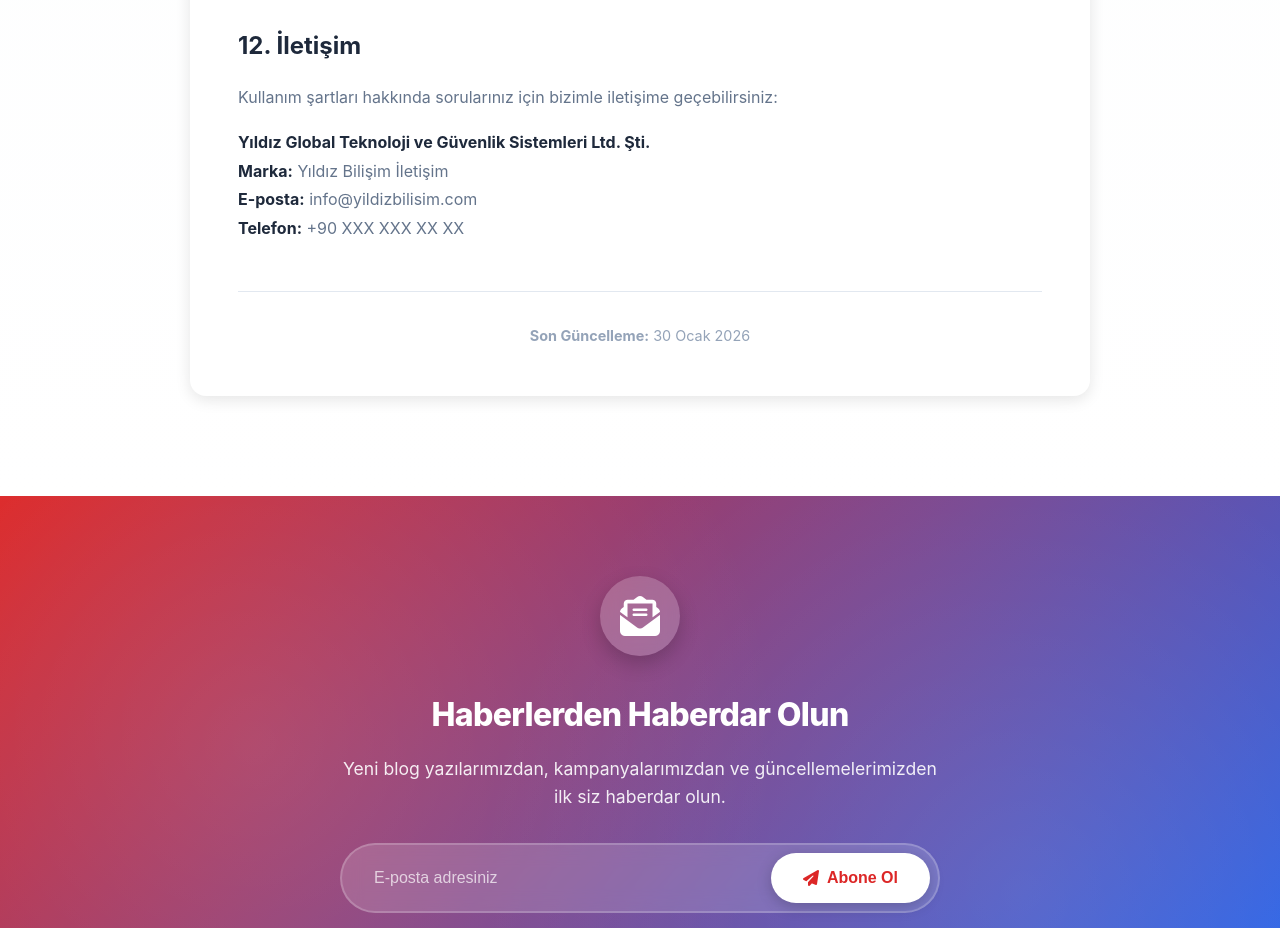
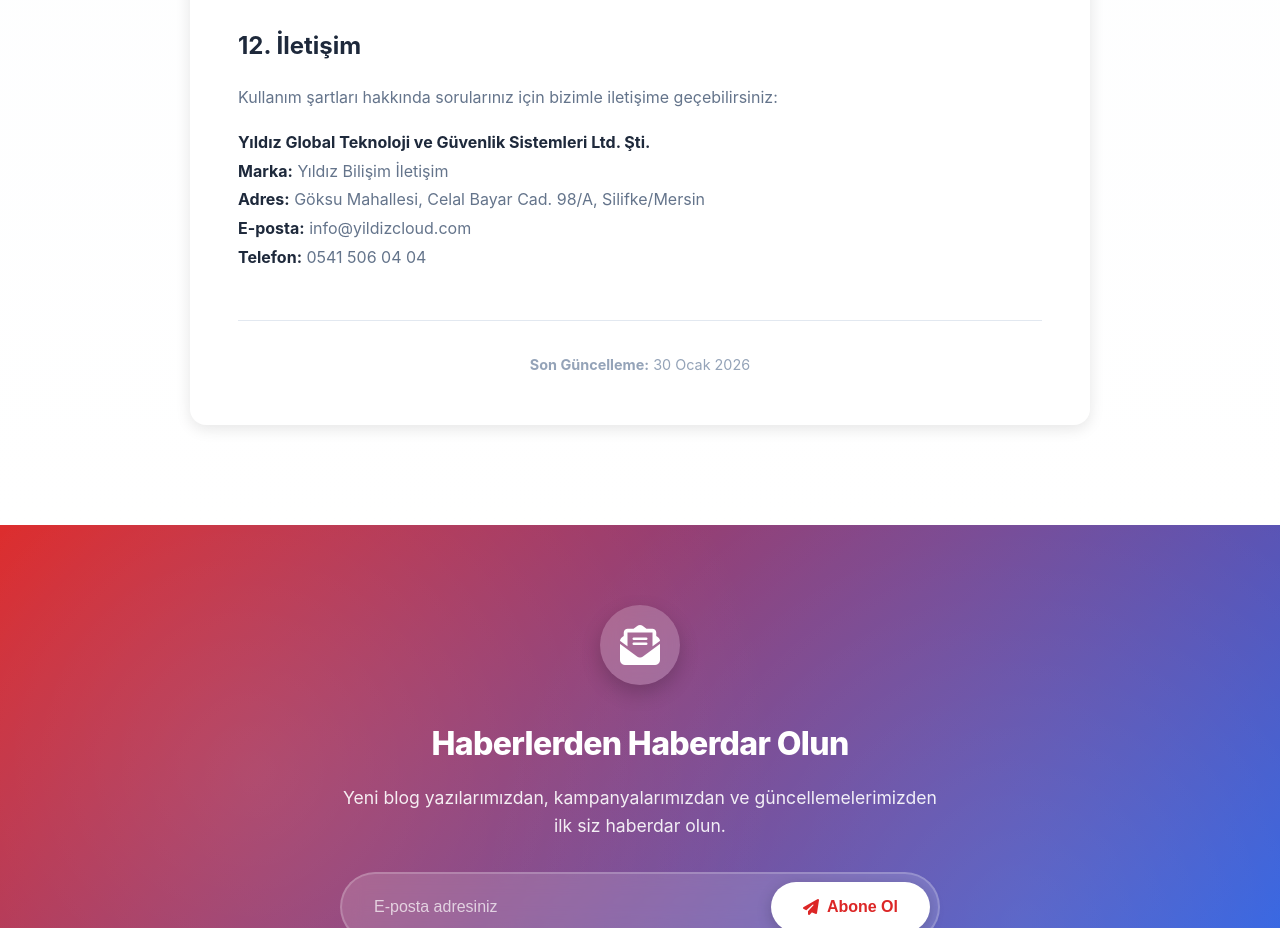
Before and after one commit to mstfyldz33/yildizbilisim, a React (Vite) app: page /terms in a window 1280 px wide. Shown: the part 2340-3268 px from the top of the page. Built offline with nearby package versions, Linux system fonts and the light colour scheme; no server answers; the database is empty.

Commit message:
Canlı domain: yildizcloud.com

```diff
--- a/index.html
+++ b/index.html
@@ -21,7 +21,7 @@
     <meta name="geo.placename" content="Silifke, Mersin">
     <meta name="geo.position" content="36.3775;33.9344">
     <meta name="ICBM" content="36.3775, 33.9344">
-    <meta name="contact" content="info@yildizbilisim.com">
+    <meta name="contact" content="info@yildizcloud.com">
     <meta name="copyright" content="Yıldız Bilişim">
     <meta name="distribution" content="global">
     <meta name="coverage" content="worldwide">
@@ -31,14 +31,14 @@
     <meta name="apple-mobile-web-app-capable" content="yes">
     <meta name="apple-mobile-web-app-status-bar-style" content="black-translucent">
     <meta name="format-detection" content="telephone=yes">
-    <link rel="canonical" href="https://yildizbilisim.com/">
+    <link rel="canonical" href="https://yildizcloud.com/">
 
     <!-- Open Graph / Facebook -->
     <meta property="og:type" content="website">
-    <meta property="og:url" content="https://yildizbilisim.com/">
+    <meta property="og:url" content="https://yildizcloud.com/">
     <meta property="og:title" content="Yıldız Bilişim - Silifke Güvenlik Kamera Sistemleri">
     <meta property="og:description" content="Silifke ve çevresinde profesyonel güvenlik kamera sistemleri. IP kamera kurulum, mobil izleme, bulut kayıt hizmetleri. Hikvision, Dahua, Axis markaları.">
-    <meta property="og:image" content="https://yildizbilisim.com/yildizlogo.jpg">
+    <meta property="og:image" content="https://yildizcloud.com/yildizlogo.jpg">
     <meta property="og:image:width" content="1200">
     <meta property="og:image:height" content="630">
     <meta property="og:image:alt" content="Yıldız Bilişim - Güvenlik Kamera Sistemleri">
@@ -48,10 +48,10 @@
 
     <!-- Twitter -->
     <meta name="twitter:card" content="summary_large_image">
-    <meta name="twitter:url" content="https://yildizbilisim.com/">
+    <meta name="twitter:url" content="https://yildizcloud.com/">
     <meta name="twitter:title" content="Yıldız Bilişim - Silifke Güvenlik Kamera Sistemleri">
     <meta name="twitter:description" content="Silifke ve çevresinde profesyonel güvenlik kamera sistemleri. IP kamera kurulum, mobil izleme, bulut kayıt hizmetleri.">
-    <meta name="twitter:image" content="https://yildizbilisim.com/yildizlogo.jpg">
+    <meta name="twitter:image" content="https://yildizcloud.com/yildizlogo.jpg">
     <meta name="twitter:image:alt" content="Yıldız Bilişim - Güvenlik Kamera Sistemleri">
 
     <!-- Structured Data (JSON-LD) -->
@@ -60,14 +60,14 @@
       "@context": "https://schema.org",
       "@type": "LocalBusiness",
       "name": "Yıldız Bilişim",
-      "image": "https://yildizbilisim.com/yildizlogo.jpg",
-      "@id": "https://yildizbilisim.com",
-      "url": "https://yildizbilisim.com",
+      "image": "https://yildizcloud.com/yildizlogo.jpg",
+      "@id": "https://yildizcloud.com",
+      "url": "https://yildizcloud.com",
       "telephone": "+905415060404",
       "priceRange": "$$",
       "address": {
         "@type": "PostalAddress",
-        "streetAddress": "Silifke",
+        "streetAddress": "Göksu Mahallesi, Celal Bayar Cad. 98/A",
         "addressLocality": "Silifke",
         "addressRegion": "Mersin",
         "postalCode": "33900",
@@ -131,10 +131,10 @@
       "@context": "https://schema.org",
       "@type": "WebSite",
       "name": "Yıldız Bilişim",
-      "url": "https://yildizbilisim.com",
+      "url": "https://yildizcloud.com",
       "potentialAction": {
         "@type": "SearchAction",
-        "target": "https://yildizbilisim.com/search?q={search_term_string}",
+        "target": "https://yildizcloud.com/search?q={search_term_string}",
         "query-input": "required name=search_term_string"
       }
     }
@@ -145,8 +145,8 @@
       "@context": "https://schema.org",
       "@type": "Organization",
       "name": "Yıldız Bilişim",
-      "url": "https://yildizbilisim.com",
-      "logo": "https://yildizbilisim.com/yildizlogo.jpg",
+      "url": "https://yildizcloud.com",
+      "logo": "https://yildizcloud.com/yildizlogo.jpg",
       "contactPoint": {
         "@type": "ContactPoint",
         "telephone": "+905415060404",
--- a/src/components/Contact.jsx
+++ b/src/components/Contact.jsx
@@ -128,7 +128,7 @@
               <div className="contact-card">
                 <div className="contact-card-icon" aria-hidden="true"><i className="fas fa-envelope"></i></div>
                 <h4>E-posta</h4>
-                <p className="contact-value"><a href="mailto:info@yildizbilisim.com" aria-label="E-posta gönder: info@yildizbilisim.com"><i className="fas fa-envelope" aria-hidden="true"></i> info@yildizbilisim.com</a></p>
+                <p className="contact-value"><a href="mailto:info@yildizcloud.com" aria-label="E-posta gönder: info@yildizcloud.com"><i className="fas fa-envelope" aria-hidden="true"></i> info@yildizcloud.com</a></p>
               </div>
               <div className="contact-card">
                 <div className="contact-card-icon" aria-hidden="true"><i className="fas fa-calendar-days"></i></div>
@@ -138,7 +138,7 @@
               <div className="contact-card">
                 <div className="contact-card-icon" aria-hidden="true"><i className="fas fa-location-dot"></i></div>
                 <h4>Adres</h4>
-                <p className="contact-value"><i className="fas fa-location-dot" aria-hidden="true"></i> Göksu Mahallesi<br />Celal Bayar Caddesi No:98/A<br />Silifke/Mersin</p>
+                <p className="contact-value"><i className="fas fa-location-dot" aria-hidden="true"></i> Göksu Mahallesi, Celal Bayar Cad. 98/A<br />Silifke/Mersin</p>
               </div>
             </div>
           </div>
--- a/src/components/MapSection.jsx
+++ b/src/components/MapSection.jsx
@@ -68,7 +68,7 @@
             </div>
             <div className="legend-item">
               <span style={{ display: 'inline-block', width: '20px', height: '20px', background: 'linear-gradient(135deg, #2563eb 0%, #1e40af 100%)', borderRadius: '4px', border: '2px solid white', boxShadow: '0 2px 4px rgba(0,0,0,0.2)' }}></span>
-              <span>Silifke Merkez Ofis</span>
+              <span>Silifke Merkez Ofis — Göksu Mahallesi, Celal Bayar Cad. 98/A</span>
             </div>
             <p className="legend-note">
               <i className="fas fa-info-circle"></i> Haritada işaretli bölgelerde aktif olarak hizmet veriyoruz. Pinleri tıklayarak detaylı bilgi alabilirsiniz.
--- a/src/components/SEO.jsx
+++ b/src/components/SEO.jsx
@@ -5,12 +5,12 @@
   title,
   description,
   keywords,
-  image = 'https://yildizbilisim.com/yildizlogo.jpg',
+  image = 'https://yildizcloud.com/yildizlogo.jpg',
   type = 'website',
   noindex = false
 }) => {
   const location = useLocation()
-  const baseUrl = 'https://yildizbilisim.com'
+  const baseUrl = 'https://yildizcloud.com'
   const currentUrl = `${baseUrl}${location.pathname}`
 
   useEffect(() => {
--- a/src/pages/CookiePolicyPage.jsx
+++ b/src/pages/CookiePolicyPage.jsx
@@ -130,8 +130,9 @@
               <p>
                 <strong>Yıldız Global Teknoloji ve Güvenlik Sistemleri Ltd. Şti.</strong><br />
                 <strong>Marka:</strong> Yıldız Bilişim İletişim<br />
-                <strong>E-posta:</strong> info@yildizbilisim.com<br />
-                <strong>Telefon:</strong> +90 XXX XXX XX XX
+                <strong>Adres:</strong> Göksu Mahallesi, Celal Bayar Cad. 98/A, Silifke/Mersin<br />
+                <strong>E-posta:</strong> info@yildizcloud.com<br />
+                <strong>Telefon:</strong> 0541 506 04 04
               </p>
             </div>
 
--- a/src/pages/KVKKPage.jsx
+++ b/src/pages/KVKKPage.jsx
@@ -23,8 +23,8 @@
               <p>
                 <strong>Şirket Unvanı:</strong> Yıldız Global Teknoloji ve Güvenlik Sistemleri Ltd. Şti.<br />
                 <strong>Marka:</strong> Yıldız Bilişim İletişim<br />
-                <strong>Adres:</strong> Silifke, Mersin<br />
-                <strong>E-posta:</strong> info@yildizbilisim.com<br />
+                <strong>Adres:</strong> Göksu Mahallesi, Celal Bayar Cad. 98/A, Silifke/Mersin<br />
+                <strong>E-posta:</strong> info@yildizcloud.com<br />
                 <strong>Telefon:</strong> +90 XXX XXX XX XX
               </p>
             </div>
--- a/src/pages/PrivacyPage.jsx
+++ b/src/pages/PrivacyPage.jsx
@@ -140,8 +140,9 @@
               <p>
                 <strong>Yıldız Global Teknoloji ve Güvenlik Sistemleri Ltd. Şti.</strong><br />
                 <strong>Marka:</strong> Yıldız Bilişim İletişim<br />
-                <strong>E-posta:</strong> info@yildizbilisim.com<br />
-                <strong>Telefon:</strong> +90 XXX XXX XX XX
+                <strong>Adres:</strong> Göksu Mahallesi, Celal Bayar Cad. 98/A, Silifke/Mersin<br />
+                <strong>E-posta:</strong> info@yildizcloud.com<br />
+                <strong>Telefon:</strong> 0541 506 04 04
               </p>
             </div>
 
--- a/src/pages/TermsPage.jsx
+++ b/src/pages/TermsPage.jsx
@@ -121,8 +121,9 @@
               <p>
                 <strong>Yıldız Global Teknoloji ve Güvenlik Sistemleri Ltd. Şti.</strong><br />
                 <strong>Marka:</strong> Yıldız Bilişim İletişim<br />
-                <strong>E-posta:</strong> info@yildizbilisim.com<br />
-                <strong>Telefon:</strong> +90 XXX XXX XX XX
+                <strong>Adres:</strong> Göksu Mahallesi, Celal Bayar Cad. 98/A, Silifke/Mersin<br />
+                <strong>E-posta:</strong> info@yildizcloud.com<br />
+                <strong>Telefon:</strong> 0541 506 04 04
               </p>
             </div>
 
```
Also changed, not shown: 1 other file (tests, documents, lock files or other folders).
